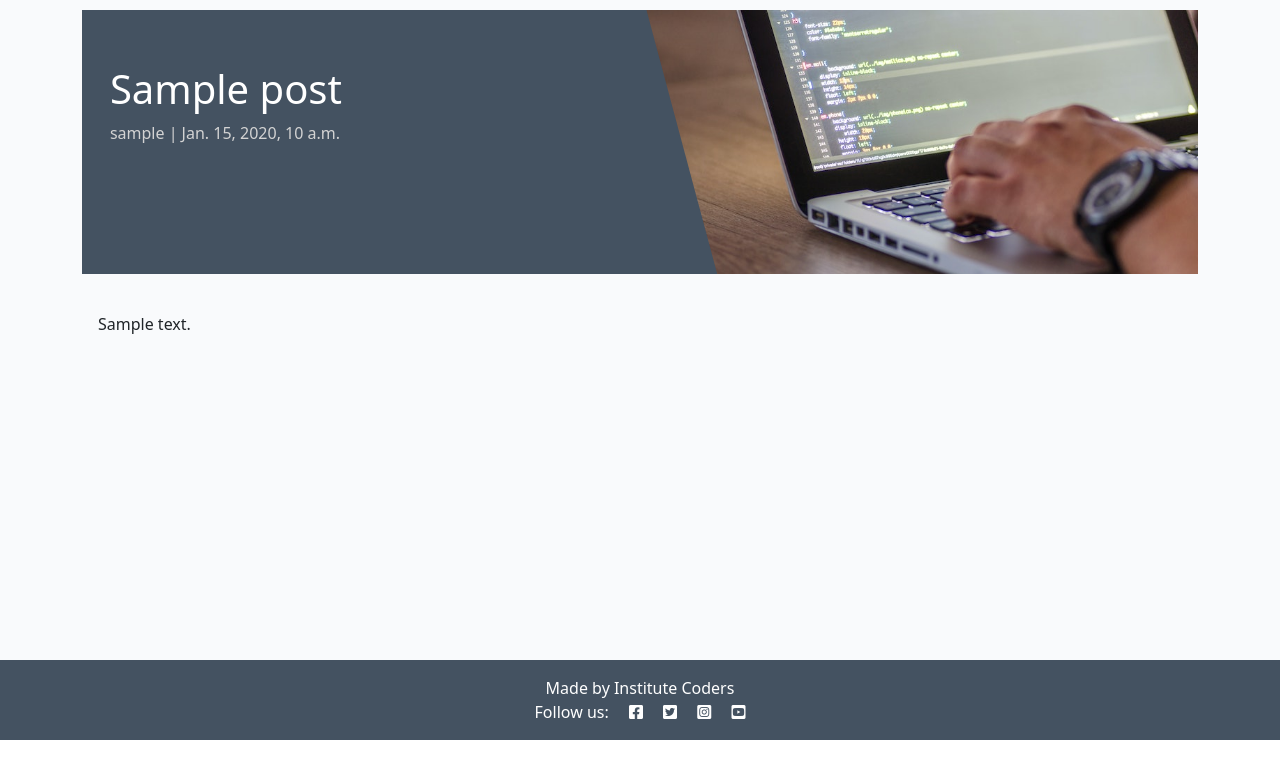
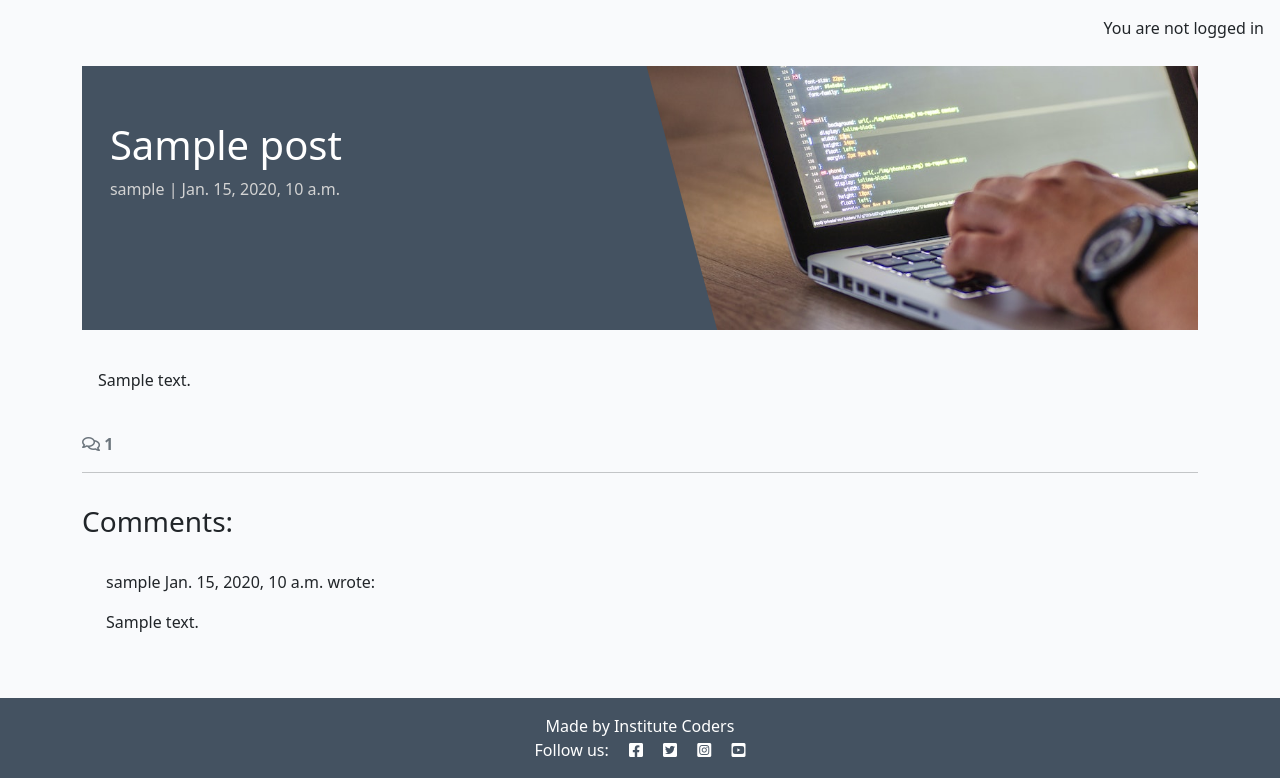
Before and after one commit to andersganander/ag-django-blog, a Django app: a page that uses templates/base.html in a window 1280 px wide. Shown: the part 60-838 px from the top of the page. Before the commit the page ends 800 px from the top, so only its background shows below. Run offline with Django 4.2, Linux system fonts and the light colour scheme; tables that the repository leaves empty hold one stand-in row (values such as "Sample post").

Commit message:
Add html for comment

```diff
--- a/blog/templates/blog/post_detail.html
+++ b/blog/templates/blog/post_detail.html
@@ -29,6 +29,48 @@
             </div>
         </div>
     </div>
+    <!-- Displaying count of comments -->
+  <div class="row">
+    <div class="col-12">
+      <strong class="text-secondary">
+        <i class="far fa-comments"></i> {{ comment_count }}
+      </strong>
+    </div>
+    <div class="col-12">
+      <hr>
+    </div>
+  </div>
+  <!-- Displaying Comments -->
+  <div class="row">
+    <div class="col-md-8 card mb-4  mt-3 ">
+      <h3>Comments:</h3>
+      <div class="card-body">
+        <!-- We want a for loop inside the empty control tags
+          to iterate through each comment in comments -->
+        {% for comment in comments %}
+        <div class="p-2 comments
+          {% if not comment.approved and comment.author == user %}
+          faded{% elif not comment.approved %} d-none{% endif %}">
+          <p class="font-weight-bold">
+            {{ comment.author }}
+            <span class="font-weight-normal">
+              {{ comment.created_on }}
+            </span> wrote:
+          </p>
+          <div id="comment{{ comment.id }}">
+            {{ comment.body | linebreaks }}
+          </div>
+          {% if not comment.approved and comment.author == user %}
+          <p class="approval">
+            This comment is awaiting approval
+          </p>
+          {% endif %}
+        </div>
+        <!-- Our for loop ends here -->
+        {% endfor %}
+      </div>
+    </div>
+  </div>
 </div>
 
 {% endblock content %}
--- a/blog/views.py
+++ b/blog/views.py
@@ -27,9 +27,14 @@ def post_detail(request, slug):
 
     queryset = Post.objects.filter(status=1)
     post = get_object_or_404(queryset, slug=slug)
+    comments = post.comments.all().order_by("-created_on")
+    comment_count = post.comments.filter(approved=True).count()
 
     return render(
         request,
         "blog/post_detail.html",
-        {"post": post},
+        {"post": post,
+        "comments": comments,
+        "comment_count": comment_count,
+        },
     )
--- a/codestar/settings.py
+++ b/codestar/settings.py
@@ -29,7 +29,7 @@ TEMPLATES_DIR = os.path.join(BASE_DIR, 'templates')
 SECRET_KEY = os.environ.get("SECRET_KEY")
 
 # SECURITY WARNING: don't run with debug turned on in production!
-DEBUG = False
+DEBUG = True
 
 ALLOWED_HOSTS = ['.gitpod.io', '.herokuapp.com']
 
--- a/templates/base.html
+++ b/templates/base.html
@@ -71,7 +71,11 @@
     </nav>
 
     <main class="flex-shrink-0 main-bg">
-
+        {% if user.is_authenticated %}
+        <p class="text-end m-3">You are logged in as {{ user }}</p>
+        {% else %}
+        <p class="text-end m-3">You are not logged in</p>
+        {% endif %}
         {% block content %}
         <!-- Content Goes here -->
         {% endblock content %}
```
Also changed, not shown: templates/account/login_orig.html (added, +46 -0 lines), templates/account/signup.html (+19 -8 lines), templates/account/signup_orig.html (added, +21 -0 lines).
